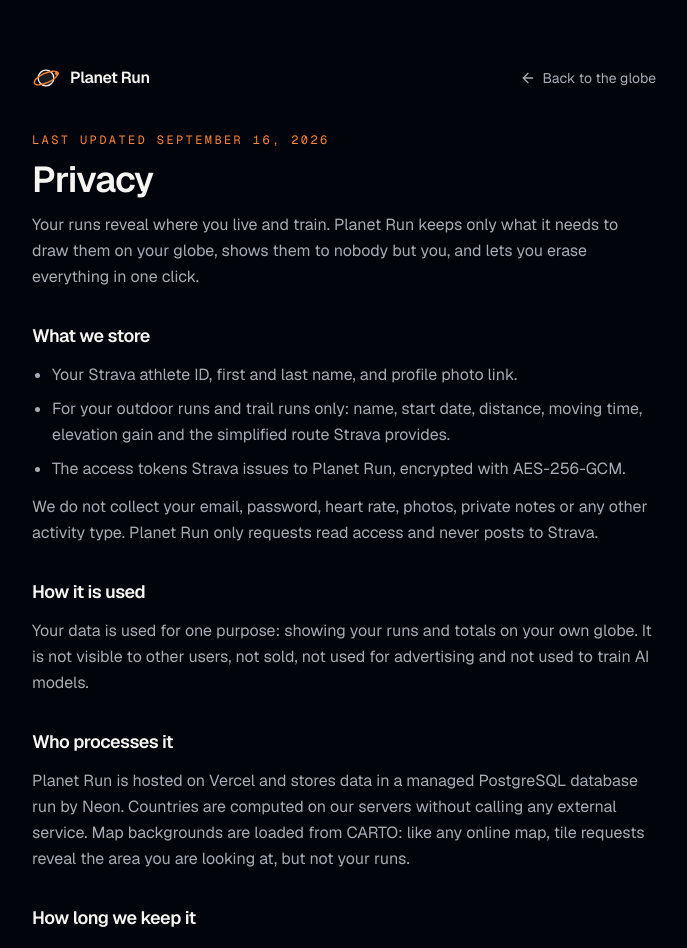
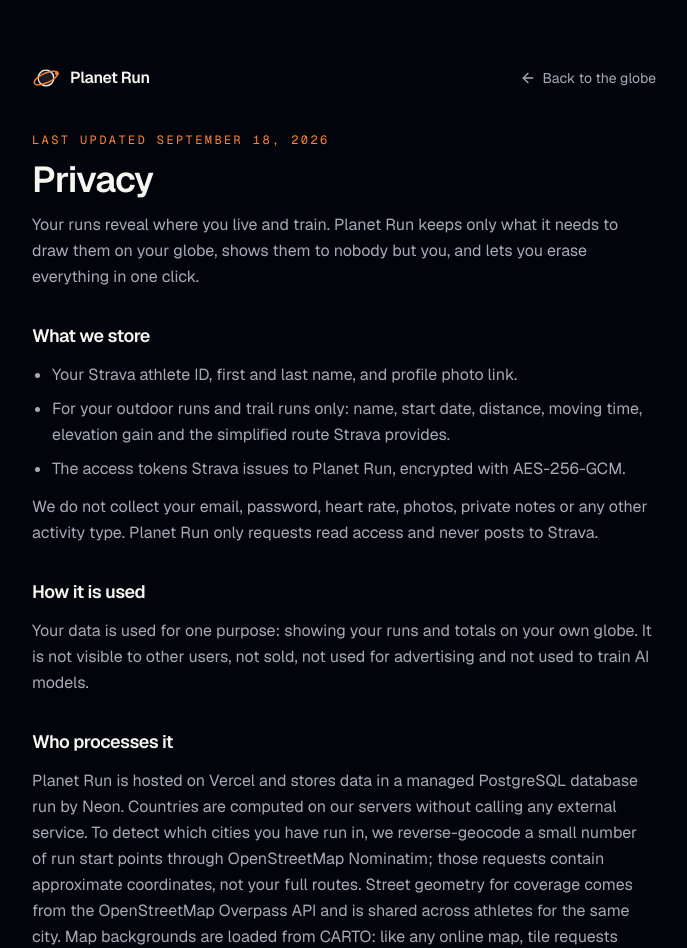
Before and after one commit to AugustinBriolon/PLANET-RUN, a Next.js app: page /privacy in a window 1280 px wide. Shown: the top 948 px of the page, without its empty margins (296-983 px from the left). Built offline with nearby package versions, Linux system fonts and the light colour scheme.

Commit message:
docs: clarify third-party processors in the privacy policy
Document Nominatim reverse-geocoding and Overpass street imports so the public policy matches what the app actually calls.

```diff
--- a/src/components/privacy/privacy-policy.tsx
+++ b/src/components/privacy/privacy-policy.tsx
@@ -1,6 +1,6 @@
 import type { ReactNode } from "react";
 
-export const PRIVACY_LAST_UPDATED = "September 16, 2026";
+export const PRIVACY_LAST_UPDATED = "September 18, 2026";
 export const PRIVACY_CONTACT_EMAIL = "augustin.briolon@gmail.com";
 
 const INLINE_LINK_CLASS =
@@ -57,7 +57,10 @@
       <PolicySection title="Who processes it" compact={compact}>
         <p>
           Planet Run is hosted on Vercel and stores data in a managed PostgreSQL database run by Neon. Countries are
-          computed on our servers without calling any external service. Map backgrounds are loaded from CARTO: like any
+          computed on our servers without calling any external service. To detect which cities you have run in, we
+          reverse-geocode a small number of run start points through OpenStreetMap Nominatim; those requests contain
+          approximate coordinates, not your full routes. Street geometry for coverage comes from the OpenStreetMap
+          Overpass API and is shared across athletes for the same city. Map backgrounds are loaded from CARTO: like any
           online map, tile requests reveal the area you are looking at, but not your runs.
         </p>
       </PolicySection>
```
